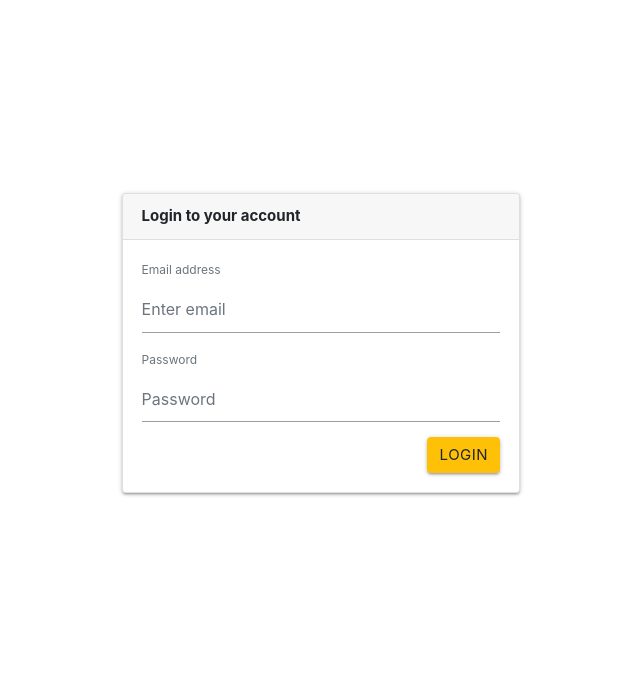
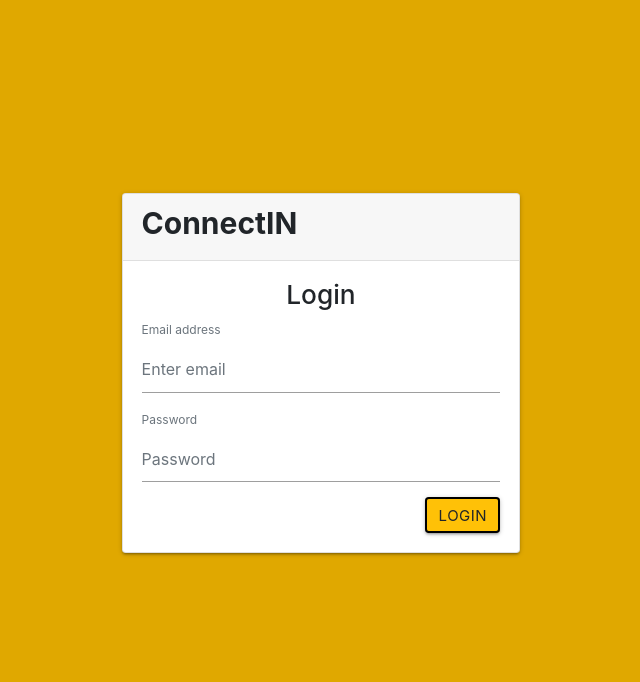
Before and after one commit to amiraha-sta/ConnectIN, a Flask app: page /login in a window 1280 px wide; the page is wider, and only the part inside the window is pictured. Shown: the top 682 px of that part, without its empty margins (429-1069 px from the left). Run offline with Flask 2, Linux system fonts and the light colour scheme; some libraries are stand-ins or nearby versions.

Commit message:
Updated login page design

```diff
--- a/App/templates/login.html
+++ b/App/templates/login.html
@@ -11,7 +11,7 @@
     <script src="//maxcdn.bootstrapcdn.com/bootstrap/4.0.0/js/bootstrap.min.js"></script>
     <script src="//code.jquery.com/jquery-1.11.1.min.js"></script>
   </head>
-  <body>
+  <body style="background-color: #e0a800;">
 
     <div class="row" style="margin:auto; position:relative;width: 1500px; padding:10px; padding-top: 100px;">
         <div class="col-md-8 offset-md-2">
@@ -20,13 +20,14 @@
                     <div class="row">
                         <div class="col-md-6" style="margin:auto; position:relative;width: 1500px; padding:10px;">
                             <div class="card">
-                                <div class="card-header"><strong>Login to your account</strong></div>
+                                <div class="card-header"><h2><strong>ConnectIN</strong></h2></div>
                                 <div class="card-body">
+                                    <h3 style="text-align: center;">Login</h3>
                                     <form>
                                         <div class="form-group"><label class="text-muted">Email address</label><input type="email" class="form-control" id="exampleInputEmail1" aria-describedby="emailHelp" placeholder="Enter email"></div>
                                         <div class="form-group"><label class="text-muted">Password</label><input type="password" class="form-control" id="exampleInputPassword1" placeholder="Password"></div>
                                         <div class="form-group">
-                                        </div> <button type="submit" class="btn btn-warning" style="float: right;">Login</button>
+                                        </div> <button "type="submit" class="btn btn-warning" style="float: right; border: 2px solid black;">Login</button>
                                     </form>
                                 </div>
                             </div>
```
